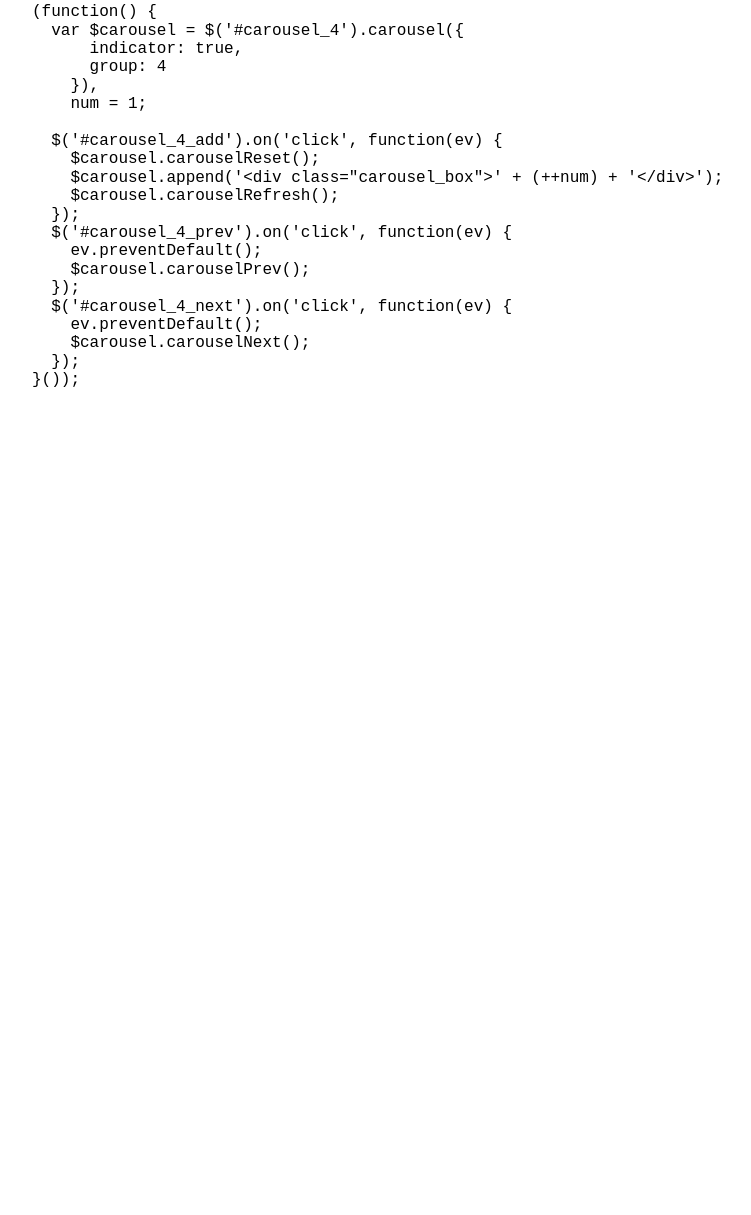
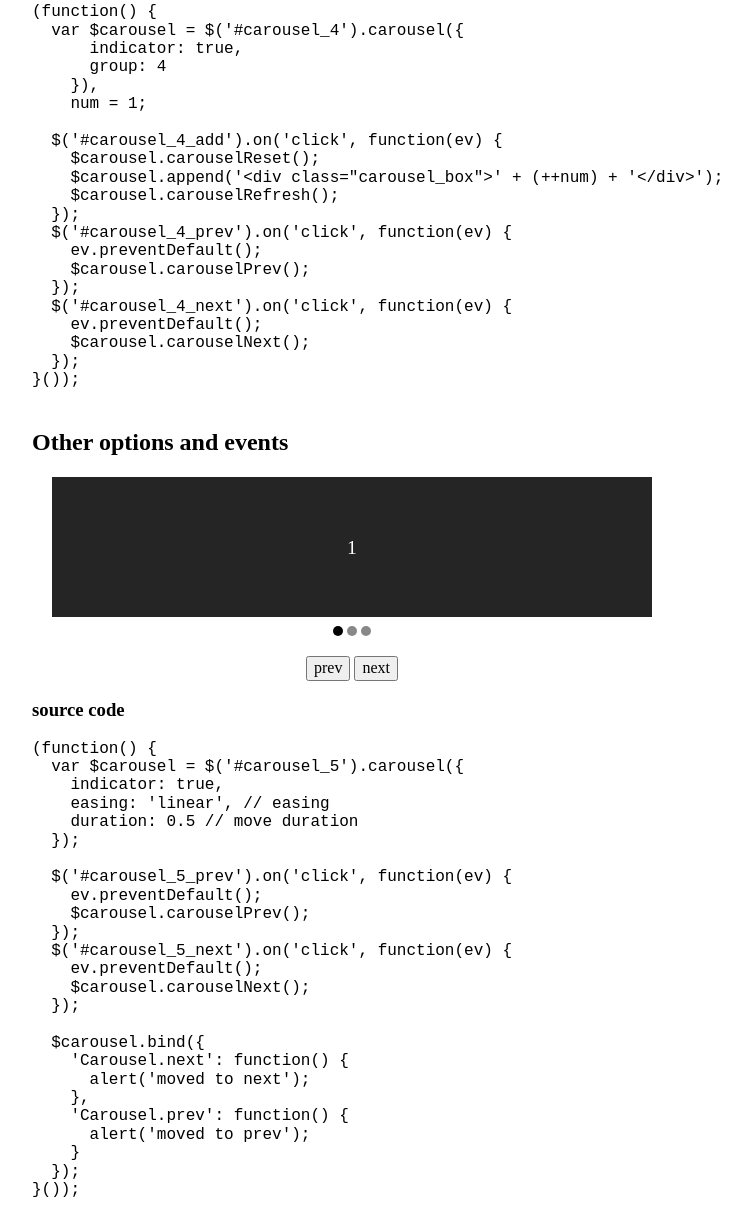
Before and after one commit to 5509/jq.carousel, a plain HTML site: page index.html in a window 1280 px wide. Shown: the part 2164-3379 px from the top of the page, without its empty margins (288-1039 px from the left). Before the commit the page ends 2604 px from the top, so only its background shows below. Drawn offline with nearby package versions, Linux system fonts and the light colour scheme; a web font is replaced by a local one.

Commit message:
0.72, triggering event timing was changed

```diff
--- a/index.html
+++ b/index.html
@@ -133,7 +133,46 @@
     ev.preventDefault();
     $carousel.carouselNext();
   });
-}());<pre>
+}());</pre>
+
+	<h2>Other options and events</h2>
+	<div class="carousel">
+		<div id="carousel_5" class="carousel_inner">
+			<div class="carousel_box first">1</div>
+			<div class="carousel_box second">2</div>
+			<div class="carousel_box third">3</div>
+		</div>
+		<p class="btns">
+			<input type="button" id="carousel_5_prev" value="prev">
+			<input type="button" id="carousel_5_next" value="next">
+		</p>
+	</div>
+	<h3>source code</h3>
+	<pre>(function() {
+  var $carousel = $('#carousel_5').carousel({
+    indicator: true,
+    easing: 'linear', // easing
+    duration: 0.5 // move duration
+  });
+
+  $('#carousel_5_prev').on('click', function(ev) {
+    ev.preventDefault();
+    $carousel.carouselPrev();
+  });
+  $('#carousel_5_next').on('click', function(ev) {
+    ev.preventDefault();
+    $carousel.carouselNext();
+  });
+
+  $carousel.bind({
+    'Carousel.next': function() {
+      alert('moved to next');
+    },
+    'Carousel.prev': function() {
+      alert('moved to prev');
+    }
+  });
+}());</pre>
 
 </div>
 
@@ -208,6 +247,32 @@
 	});
 }());
 
+(function() {
+	var $carousel = $('#carousel_5').carousel({
+		indicator: true,
+		easing: 'linear',
+		duration: 0.5
+	});
+
+	$('#carousel_5_prev').on('click', function(ev) {
+		ev.preventDefault();
+		$carousel.carouselPrev();
+	});
+	$('#carousel_5_next').on('click', function(ev) {
+		ev.preventDefault();
+		$carousel.carouselNext();
+	});
+
+	$carousel.bind({
+		'Carousel.next': function() {
+			alert('moved to next');
+		},
+		'Carousel.prev': function() {
+			alert('moved to prev');
+		}
+	});
+}());
+
 </script>
 
 </body>
--- a/scripts/jq.carousel.js
+++ b/scripts/jq.carousel.js
@@ -2,13 +2,13 @@
  * jq.carousele
  * Simple and customizable carousel
  *
- * @version      0.71
+ * @version      0.72
  * @author       nori (norimania@gmail.com)
  * @copyright    5509 (http://5509.me/)
  * @license      The MIT License
  * @link         https://github.com/5509/jq.carousel
  *
- * 2012-02-26 17:08
+ * 2012-02-26 17:25
  */
 ;(function($, undefined) {
 
@@ -85,7 +85,6 @@
       self.items_len_hidden = self.items_len_hidden / self.item_width;
 
       if ( self.conf.group !== 1 ) {
-        console.log(self.$elem, self.conf.group);
         self._groupSetup();
         self._cloneGroup();
       } else {
@@ -302,10 +301,12 @@
       .animate(prop, {
         queue: false,
         easing: conf.easing,
-        duration: conf.duration*1000
+        duration: conf.duration*1000,
+        complete: function() {
+          self.$elem.trigger('Carousel.next');
+        }
       });
 
-      self.$elem.trigger('Carousel.next');
     },
 
     _toPrev: function() {
@@ -330,10 +331,12 @@
       .animate(prop, {
         queue: false,
         easing: conf.easing,
-        duration: conf.duration*1000
+        duration: conf.duration*1000,
+        complete: function() {
+          self.$elem.trigger('Carousel.prev');
+        }
       });
 
-      self.$elem.trigger('Carousel.prev');
     },
 
     _getIndicator: function(num) {
--- a/styles/scss/style.scss
+++ b/styles/scss/style.scss
@@ -60,7 +60,8 @@ h2 {
 	}
 }
 
-#carousel_2 {
+#carousel_2,
+#carousel_5 {
 	margin: 0 auto;
 	width: 600px;
 	height: 140px;
```
Also changed, not shown: scripts/jq.carousel.min.js, styles/style.css.
